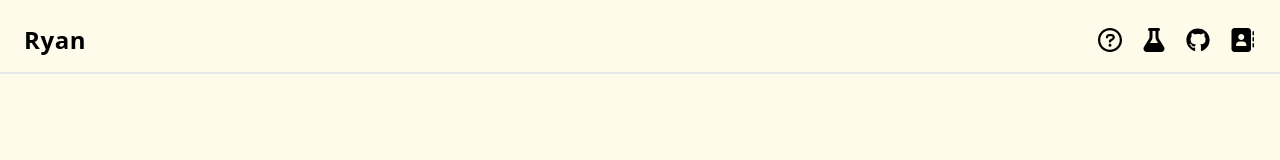
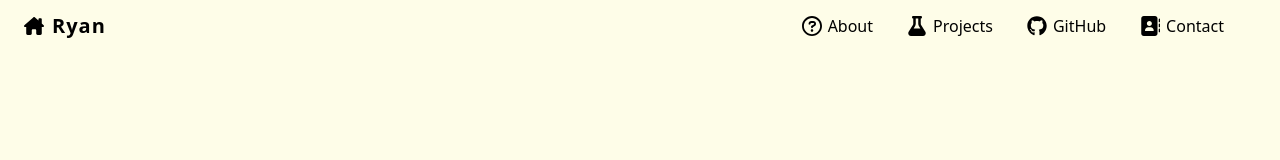
Before and after one commit to Ryan9771/Personal-Website-Tailwind, a website: page src/index.html in a window 1280 px wide. Drawn offline with nearby package versions, Linux system fonts and the light colour scheme; files that its build step writes are made by us from their sources.

Commit message:
Added colour themes and completed navbar for all screens

```diff
--- a/src/index.html
+++ b/src/index.html
@@ -9,54 +9,68 @@
         <link href="/dist/output.css" rel="stylesheet">
     </head>
 
-    <body class="bg-amber-50 w-full min-w-300 overflow-x-hidden">
+    <body class="bg-primary w-full min-w-300 overflow-x-hidden">
 
         <!-- BEGIN NAVBAR -->
-        <nav class="bg-amber-50 w-full fixed px-6 pt-6 pb-4 flex justify-between items-center border-b-2">
+        <nav class="bg-primary w-full fixed px-6 py-3 flex justify-between items-center border-b sm:border-none">
 
             <!-- BEGIN LOGO -->
             <a href="#" class="flex items-center">
 
                 <!-- BEGIN HOME ICON -->
-                <div class="fill-black">
-                    <svg class="w-5 h-5 hidden" xmlns="http://www.w3.org/2000/svg" viewBox="0 0 576 512">
+                <div class="fill-black flex items-center">
+                    <svg class="w-5 h-5 hidden sm:inline" xmlns="http://www.w3.org/2000/svg" viewBox="0 0 576 512">
                         <path
                             d="M543.8 287.6c17 0 32-14 32-32.1c1-9-3-17-11-24L512 185V64c0-17.7-14.3-32-32-32H448c-17.7 0-32 14.3-32 32v36.7L309.5 7c-6-5-14-7-21-7s-15 1-22 8L10 231.5c-7 7-10 15-10 24c0 18 14 32.1 32 32.1h32v69.7c-.1 .9-.1 1.8-.1 2.8V472c0 22.1 17.9 40 40 40h16c1.2 0 2.4-.1 3.6-.2c1.5 .1 3 .2 4.5 .2H160h24c22.1 0 40-17.9 40-40V448 384c0-17.7 14.3-32 32-32h64c17.7 0 32 14.3 32 32v64 24c0 22.1 17.9 40 40 40h24 32.5c1.4 0 2.8 0 4.2-.1c1.1 .1 2.2 .1 3.3 .1h16c22.1 0 40-17.9 40-40V455.8c.3-2.6 .5-5.3 .5-8.1l-.7-160.2h32z" />
                     </svg>
+
+                    <!-- BEGIN LOGO HEADINGS -->
+                    <span class="ml-2 text-xl tracking-wide md:tracking-wider font-semibold">Ryan</span>
+                    <!-- END LOGO HEADINGS -->
                 </div>
                 <!-- END HOME ICON -->
 
-                <!-- BEGIN LOGO HEADINGS -->
-                <span class="text-2xl tracking-wide font-semibold">Ryan</span>
-                <!-- END LOGO HEADINGS -->
+
             </a>
             <!-- END LOGO -->
 
             <!-- BEGIN REST OF NAVBAR -->
             <ul class="flex justify-between">
-                <li>
-                    <svg class="p-[2px] mr-4 w-7 h-7 fill-black " xmlns="http://www.w3.org/2000/svg" viewBox="0 0 512 512">
+                <li class="sm:mr-4 md:mr-8">
+                    <a href="#" class="flex justify-center items-center">
+                        <svg class="p-[2px] mr-4 sm:mr-1 w-6 h-6 fill-black " xmlns="http://www.w3.org/2000/svg" viewBox="0 0 512 512">
                             <path
                                 d="M256 0C114.6 0 0 114.6 0 256s114.6 256 256 256s256-114.6 256-256S397.4 0 256 0zM256 464c-114.7 0-208-93.31-208-208S141.3 48 256 48s208 93.31 208 208S370.7 464 256 464zM256 336c-18 0-32 14-32 32s13.1 32 32 32c17.1 0 32-14 32-32S273.1 336 256 336zM289.1 128h-51.1C199 128 168 159 168 198c0 13 11 24 24 24s24-11 24-24C216 186 225.1 176 237.1 176h51.1C301.1 176 312 186 312 198c0 8-4 14.1-11 18.1L244 251C236 256 232 264 232 272V288c0 13 11 24 24 24S280 301 280 288V286l45.1-28c21-13 34-36 34-60C360 159 329 128 289.1 128z" />
                         </svg>
+                        <span class="hidden sm:inline text-base font-medium">About</span>
+                    </a>
                 </li>
-                <li>
-                    <svg class="p-[2px] mr-4 w-7 h-7 fill-black " xmlns="http://www.w3.org/2000/svg" viewBox="0 0 448 512">
+                <li class="sm:mr-4 md:mr-8">
+                    <a href="#" class="flex justify-center items-center">
+                        <svg class="p-[2px] mr-4 sm:mr-1 w-6 h-6 fill-black " xmlns="http://www.w3.org/2000/svg" viewBox="0 0 448 512">
                             <path
                                 d="M288 0H160 128C110.3 0 96 14.3 96 32s14.3 32 32 32V196.8c0 11.8-3.3 23.5-9.5 33.5L10.3 406.2C3.6 417.2 0 429.7 0 442.6C0 480.9 31.1 512 69.4 512H378.6c38.3 0 69.4-31.1 69.4-69.4c0-12.8-3.6-25.4-10.3-36.4L329.5 230.4c-6.2-10.1-9.5-21.7-9.5-33.5V64c17.7 0 32-14.3 32-32s-14.3-32-32-32H288zM192 196.8V64h64V196.8c0 23.7 6.6 46.9 19 67.1L309.5 320h-171L173 263.9c12.4-20.2 19-43.4 19-67.1z" />
                         </svg>
+                        <span class="hidden sm:inline text-base font-medium">Projects</span>
+                    </a>
                 </li>
-                <li>
-                    <svg class="p-[2px] mr-4 w-7 h-7 fill-black " xmlns="http://www.w3.org/2000/svg" viewBox="0 0 496 512">
+                <li class="sm:mr-4 md:mr-8">
+                    <a target="_blank" class="flex justify-center items-center" href="https://github.com/Ryan9771">
+                        <svg class="p-[2px] mr-4 sm:mr-1 w-6 h-6 fill-black " xmlns="http://www.w3.org/2000/svg" viewBox="0 0 496 512">
                             <path
                                 d="M165.9 397.4c0 2-2.3 3.6-5.2 3.6-3.3.3-5.6-1.3-5.6-3.6 0-2 2.3-3.6 5.2-3.6 3-.3 5.6 1.3 5.6 3.6zm-31.1-4.5c-.7 2 1.3 4.3 4.3 4.9 2.6 1 5.6 0 6.2-2s-1.3-4.3-4.3-5.2c-2.6-.7-5.5.3-6.2 2.3zm44.2-1.7c-2.9.7-4.9 2.6-4.6 4.9.3 2 2.9 3.3 5.9 2.6 2.9-.7 4.9-2.6 4.6-4.6-.3-1.9-3-3.2-5.9-2.9zM244.8 8C106.1 8 0 113.3 0 252c0 110.9 69.8 205.8 169.5 239.2 12.8 2.3 17.3-5.6 17.3-12.1 0-6.2-.3-40.4-.3-61.4 0 0-70 15-84.7-29.8 0 0-11.4-29.1-27.8-36.6 0 0-22.9-15.7 1.6-15.4 0 0 24.9 2 38.6 25.8 21.9 38.6 58.6 27.5 72.9 20.9 2.3-16 8.8-27.1 16-33.7-55.9-6.2-112.3-14.3-112.3-110.5 0-27.5 7.6-41.3 23.6-58.9-2.6-6.5-11.1-33.3 2.6-67.9 20.9-6.5 69 27 69 27 20-5.6 41.5-8.5 62.8-8.5s42.8 2.9 62.8 8.5c0 0 48.1-33.6 69-27 13.7 34.7 5.2 61.4 2.6 67.9 16 17.7 25.8 31.5 25.8 58.9 0 96.5-58.9 104.2-114.8 110.5 9.2 7.9 17 22.9 17 46.4 0 33.7-.3 75.4-.3 83.6 0 6.5 4.6 14.4 17.3 12.1C428.2 457.8 496 362.9 496 252 496 113.3 383.5 8 244.8 8zM97.2 352.9c-1.3 1-1 3.3.7 5.2 1.6 1.6 3.9 2.3 5.2 1 1.3-1 1-3.3-.7-5.2-1.6-1.6-3.9-2.3-5.2-1zm-10.8-8.1c-.7 1.3.3 2.9 2.3 3.9 1.6 1 3.6.7 4.3-.7.7-1.3-.3-2.9-2.3-3.9-2-.6-3.6-.3-4.3.7zm32.4 35.6c-1.6 1.3-1 4.3 1.3 6.2 2.3 2.3 5.2 2.6 6.5 1 1.3-1.3.7-4.3-1.3-6.2-2.2-2.3-5.2-2.6-6.5-1zm-11.4-14.7c-1.6 1-1.6 3.6 0 5.9 1.6 2.3 4.3 3.3 5.6 2.3 1.6-1.3 1.6-3.9 0-6.2-1.4-2.3-4-3.3-5.6-2z" />
                         </svg>
+                        <span class="hidden sm:inline text-base font-medium">GitHub</span>
+                    </a>
                 </li>
-                <li>
-                    <svg class="p-[2px] w-7 h-7 fill-black " xmlns="http://www.w3.org/2000/svg" viewBox="0 0 512 512">
+                <li class="sm:mr-4 md:mr-8">
+                    <a href="#" class="flex justify-center items-center">
+                        <svg class="p-[2px] sm:mr-1 w-6 h-6 fill-black " xmlns="http://www.w3.org/2000/svg" viewBox="0 0 512 512">
                             <path
                                 d="M96 0C60.7 0 32 28.7 32 64V448c0 35.3 28.7 64 64 64H384c35.3 0 64-28.7 64-64V64c0-35.3-28.7-64-64-64H96zM208 288h64c44.2 0 80 35.8 80 80c0 8.8-7.2 16-16 16H144c-8.8 0-16-7.2-16-16c0-44.2 35.8-80 80-80zm96-96c0 35.3-28.7 64-64 64s-64-28.7-64-64s28.7-64 64-64s64 28.7 64 64zM512 80c0-8.8-7.2-16-16-16s-16 7.2-16 16v64c0 8.8 7.2 16 16 16s16-7.2 16-16V80zM496 192c-8.8 0-16 7.2-16 16v64c0 8.8 7.2 16 16 16s16-7.2 16-16V208c0-8.8-7.2-16-16-16zm16 144c0-8.8-7.2-16-16-16s-16 7.2-16 16v64c0 8.8 7.2 16 16 16s16-7.2 16-16V336z" />
                         </svg>
+                        <span class="hidden sm:inline text-base font-medium">Contact</span>
+                    </a>
                 </li>
             </ul>
             <!-- END REST OF NAVBAR -->
@@ -64,6 +78,11 @@
         <!-- END NAVBAR -->
 
 
+        <!-- BEGIN HOME PAGE -->
+
+        <!-- END HOME PAGE -->
+
+
 
     </body>
 
--- a/tailwind.config.js
+++ b/tailwind.config.js
@@ -5,7 +5,13 @@ module.exports = {
     extend: {},
     minWidth: {
       '300': '300px',
-    }
+    },
+    colors: {
+      'primary': '#FEFDE8',
+      'secondary': '#003049',
+      'header': '#309c4d',
+      'link': '#2d2f83',
+    },
   },
   plugins: [],
 }
```
Lines whose indentation alone changed are shown as unchanged.
